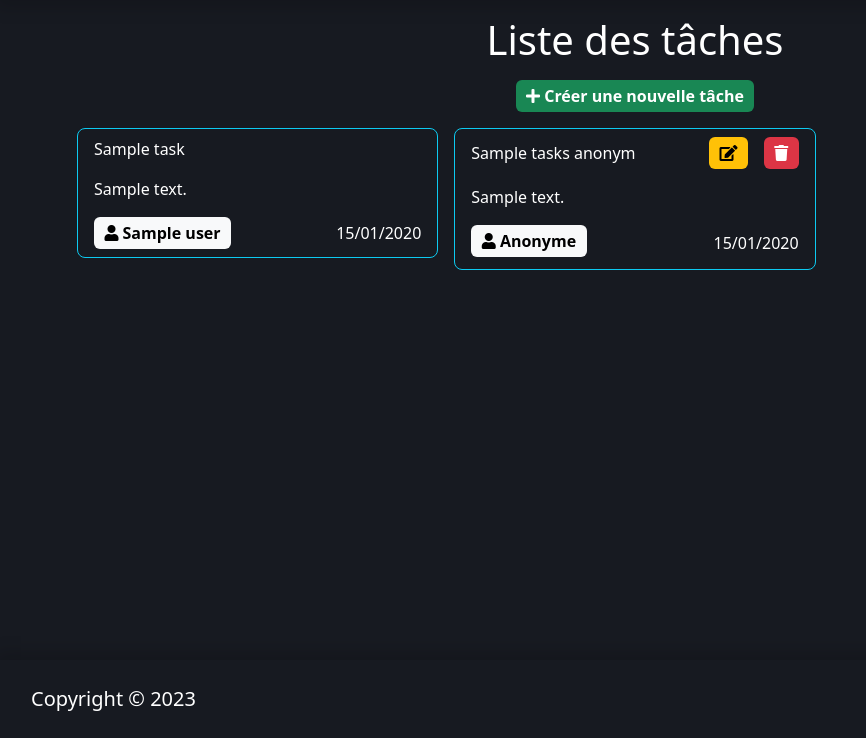
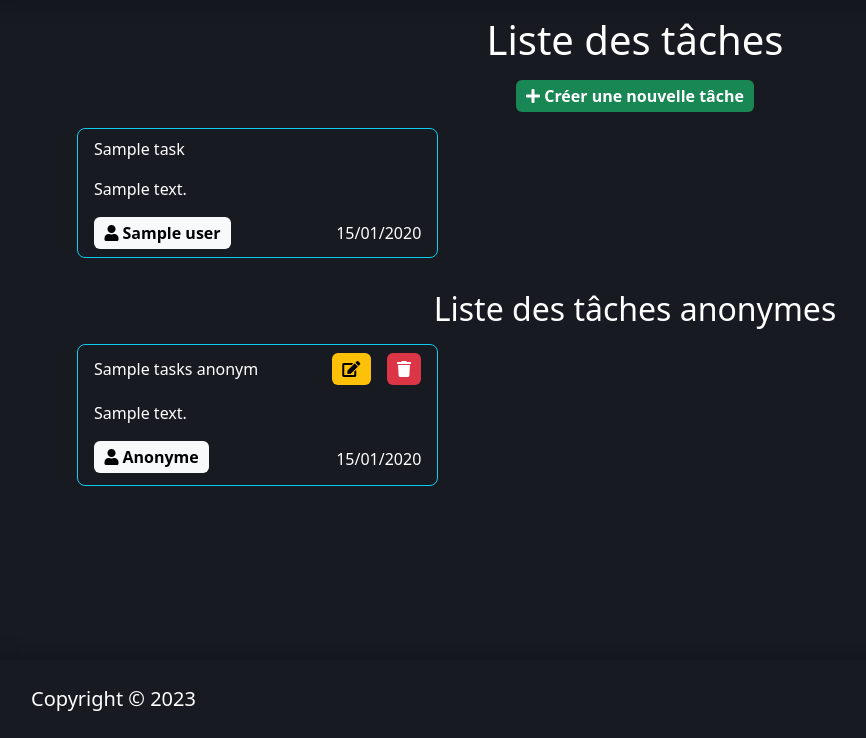
Before and after one commit to arcausin/todo-and-co, a Symfony app: template templates/task/index.html.twig in a window 1280 px wide. Shown: the part 62-800 px from the top of the page, without its empty margins (5-871 px from the left). Run offline with Twig, Linux system fonts and the light colour scheme; the template is opened without the code that fills it: most values are stand-ins (such as "Sample title", 1, 10 or a date in 2020); some libraries are stand-ins or nearby versions.

Commit message:
updated the display of anonymous tasks according to certain conditions

```diff
--- a/src/Controller/TaskController.php
+++ b/src/Controller/TaskController.php
@@ -24,12 +24,12 @@ class TaskController extends AbstractController
 
         if ($this->isGranted('ROLE_ADMIN')) {
             return $this->render('task/index.html.twig', [
-                'tasks' => $taskRepository->findBy(['user' => $this->getUser()]),
-                'tasksAnonym' => $taskRepository->findBy(['user' => null])
+                'tasks' => $taskRepository->findBy(['user' => $this->getUser()], ['is_done' => 'ASC', 'created_at' => 'ASC']),
+                'tasksAnonym' => $taskRepository->findBy(['user' => null], ['is_done' => 'ASC', 'created_at' => 'ASC'])
             ]);
         } else {
             return $this->render('task/index.html.twig', [
-                'tasks' => $taskRepository->findBy(['user' => $this->getUser()])
+                'tasks' => $taskRepository->findBy(['user' => $this->getUser()], ['is_done' => 'ASC', 'created_at' => 'ASC'])
             ]);
         }
     }
--- a/templates/task/index.html.twig
+++ b/templates/task/index.html.twig
@@ -58,8 +58,14 @@
                     </div>
                 </div>
                 {% endfor %}
+            </div>
+        </div>
 
-                {% if tasksAnonym is defined %}
+        {% if tasksAnonym is defined and tasksAnonym is not empty %}
+        <h2 class="text-center mt-3 mb-3">Liste des tâches anonymes</h1>
+
+        <div class="col-12 mb-3">
+            <div class="row g-3">
                 {% for taskAnonym in tasksAnonym %}
                 <div class="col-12 col-md-6 col-lg-4">
                     {% if taskAnonym.isDone %}
@@ -90,9 +96,9 @@
                     </div>
                 </div>
                 {% endfor %}
+            </div>
+        </div>
         {% endif %}
     </div>
 </div>
-    </div>
-</div>
 {% endblock %}
```
Lines whose indentation alone changed are shown as unchanged.
